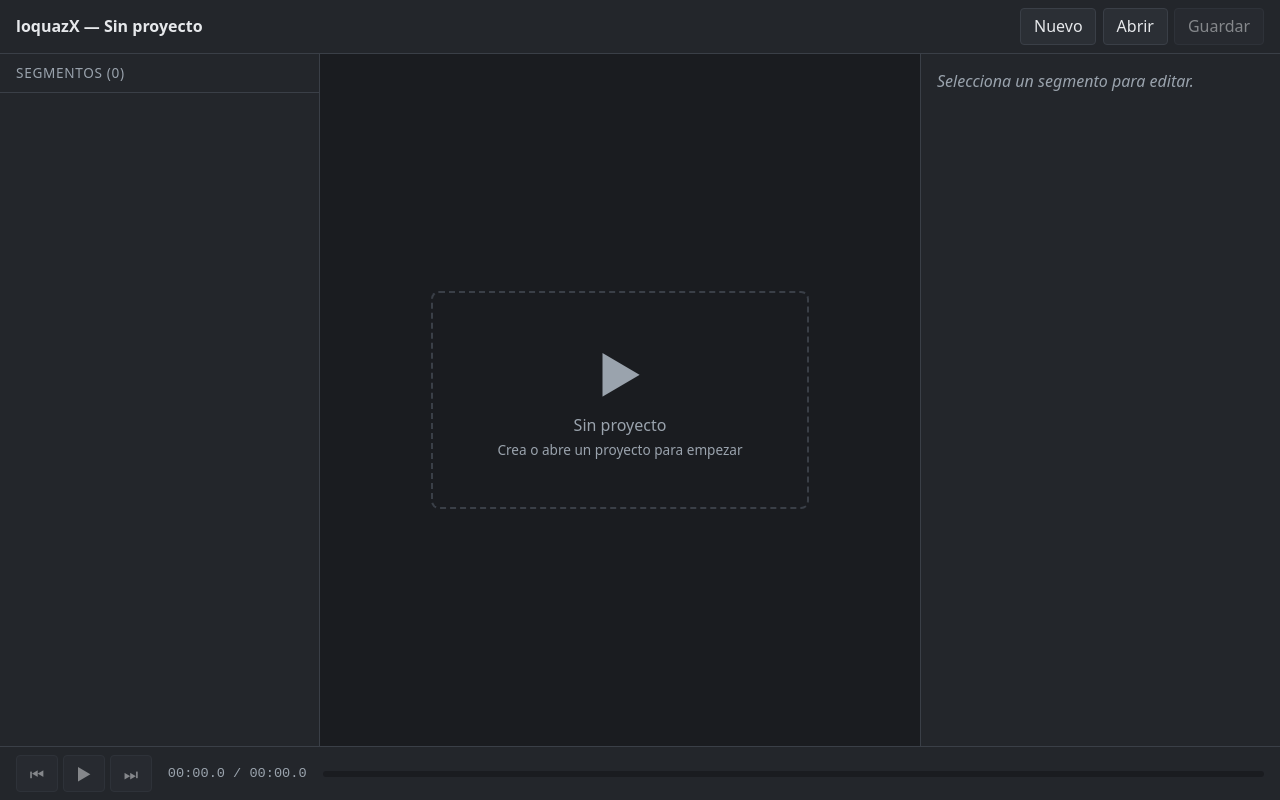
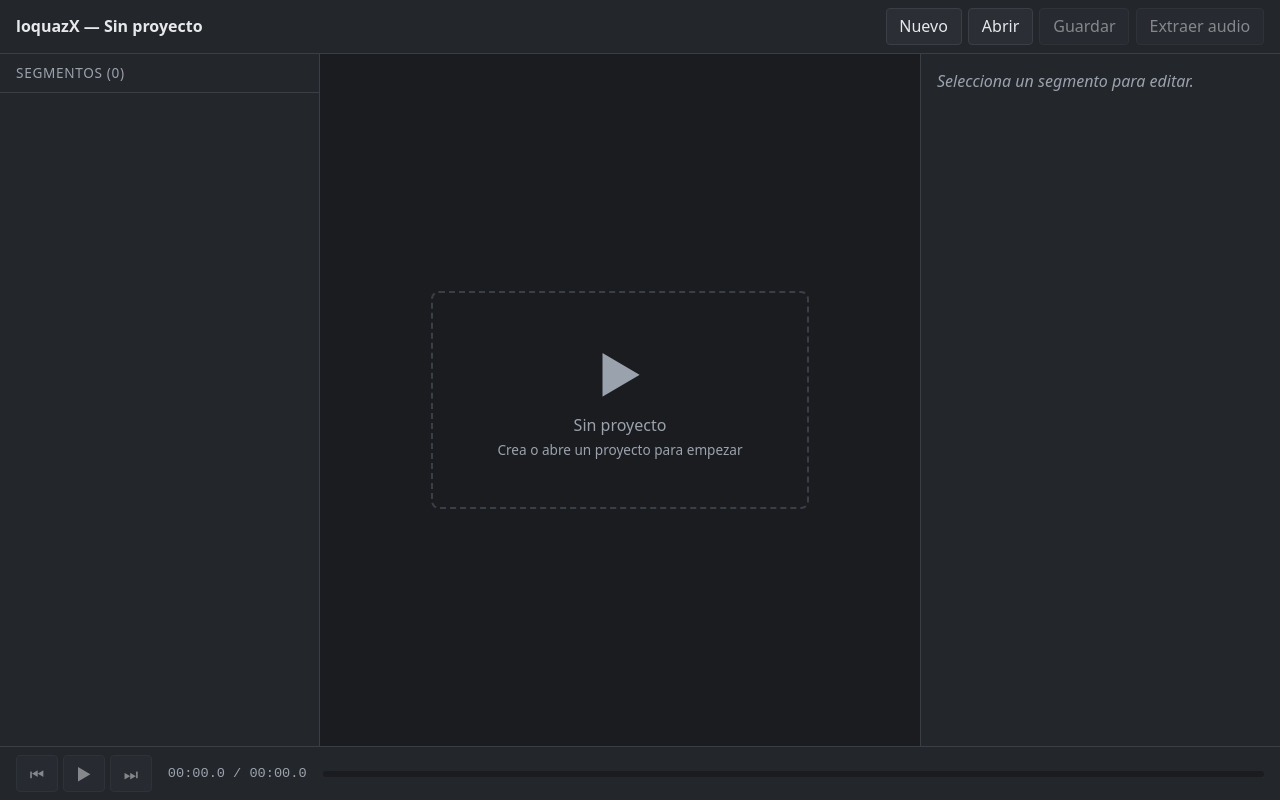
Before and after one commit to Debaq/loquazX, a React (Vite) app: page / in a window 1280 px wide. Built offline with nearby package versions, Linux system fonts and the light colour scheme.

Commit message:
feat(ui): agrega botón Extraer audio a la barra superior
Refs #6

```diff
--- a/src/App.tsx
+++ b/src/App.tsx
@@ -13,6 +13,7 @@ function App() {
   const [project, setProject] = useState<Project | null>(null);
   const [segments, setSegments] = useState<Segment[]>([]);
   const [selectedId, setSelectedId] = useState<string | null>(null);
+  const [extractingAudio, setExtractingAudio] = useState(false);
 
   const selected = segments.find((s) => s.id === selectedId) ?? null;
 
@@ -87,6 +88,22 @@ function App() {
     }
   }
 
+  async function extraerAudio() {
+    if (!project?.video_path) return;
+    setExtractingAudio(true);
+    try {
+      const proyecto = await invoke<Project>("extraer_audio", {
+        path: project.path,
+      });
+      // Solo se actualiza el proyecto: los segmentos locales sin guardar se conservan.
+      setProject(proyecto);
+    } catch (e) {
+      await message(String(e), { title: "Extraer audio", kind: "error" });
+    } finally {
+      setExtractingAudio(false);
+    }
+  }
+
   async function guardarProyecto() {
     if (!project) return;
     try {
@@ -108,9 +125,13 @@ function App() {
       <TopBar
         projectName={project?.manifest.name ?? "Sin proyecto"}
         canSave={project !== null}
+        canExtractAudio={project?.video_path != null}
+        extractingAudio={extractingAudio}
+        hasAudio={project?.audio_path != null}
         onNew={nuevoProyecto}
         onOpen={abrirProyecto}
         onSave={guardarProyecto}
+        onExtractAudio={extraerAudio}
       />
       <div className="app__body">
         <aside className="app__left">
--- a/src/components/TopBar.tsx
+++ b/src/components/TopBar.tsx
@@ -1,12 +1,26 @@
 interface Props {
   projectName: string;
   canSave: boolean;
+  canExtractAudio: boolean;
+  extractingAudio: boolean;
+  hasAudio: boolean;
   onNew: () => void;
   onOpen: () => void;
   onSave: () => void;
+  onExtractAudio: () => void;
 }
 
-function TopBar({ projectName, canSave, onNew, onOpen, onSave }: Props) {
+function TopBar({
+  projectName,
+  canSave,
+  canExtractAudio,
+  extractingAudio,
+  hasAudio,
+  onNew,
+  onOpen,
+  onSave,
+  onExtractAudio,
+}: Props) {
   return (
     <header className="topbar">
       <div className="topbar__title">loquazX — {projectName}</div>
@@ -14,6 +28,17 @@ function TopBar({ projectName, canSave, onNew, onOpen, onSave }: Props) {
         <button type="button" onClick={onNew}>Nuevo</button>
         <button type="button" onClick={onOpen}>Abrir</button>
         <button type="button" onClick={onSave} disabled={!canSave}>Guardar</button>
+        <button
+          type="button"
+          onClick={onExtractAudio}
+          disabled={!canExtractAudio || extractingAudio}
+        >
+          {extractingAudio
+            ? "Extrayendo audio…"
+            : hasAudio
+              ? "Reextraer audio"
+              : "Extraer audio"}
+        </button>
       </div>
     </header>
   );
```
Also changed, not shown: src/types.ts (+7 -0 lines).
